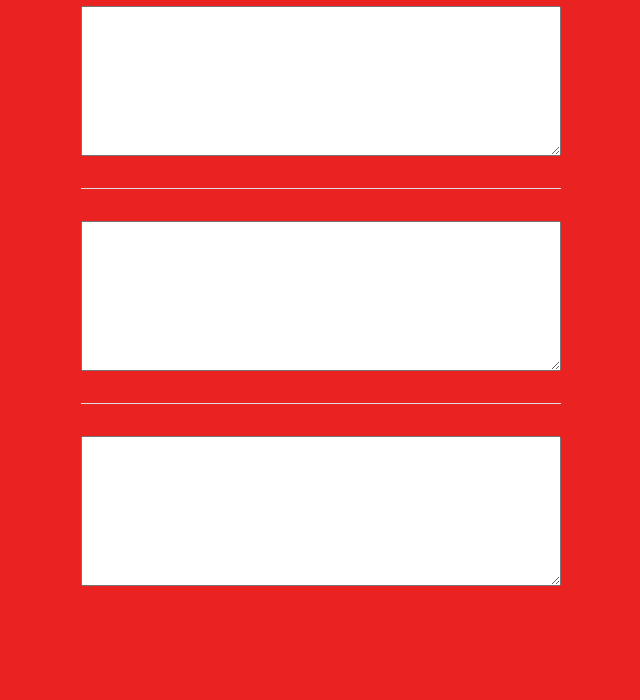
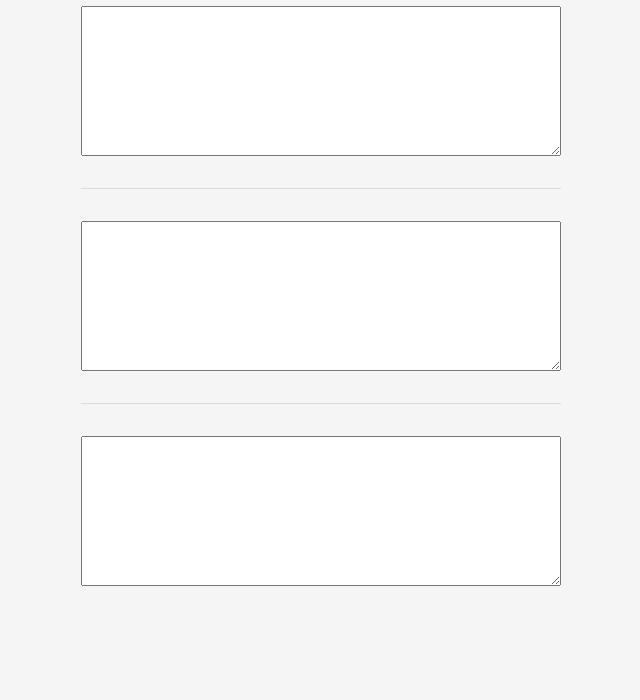
Before and after one commit to matthewcrist/Lost-Comment, a plain HTML site: page index.html in a window 1280 px wide. Shown: the part 100-800 px from the top of the page, without its empty margins (319-959 px from the left). Drawn offline with Linux system fonts and the light colour scheme.

Commit message:
Grey background again

```diff
--- a/index.html
+++ b/index.html
@@ -5,7 +5,7 @@
 
   <style>
     body {
-      background: rgb(234,34,34);
+      background: rgb(245,245,245);
       font-family: Helvetica, arial, sans-serif;
       margin: 3em auto;
       max-width: 30em;
```
